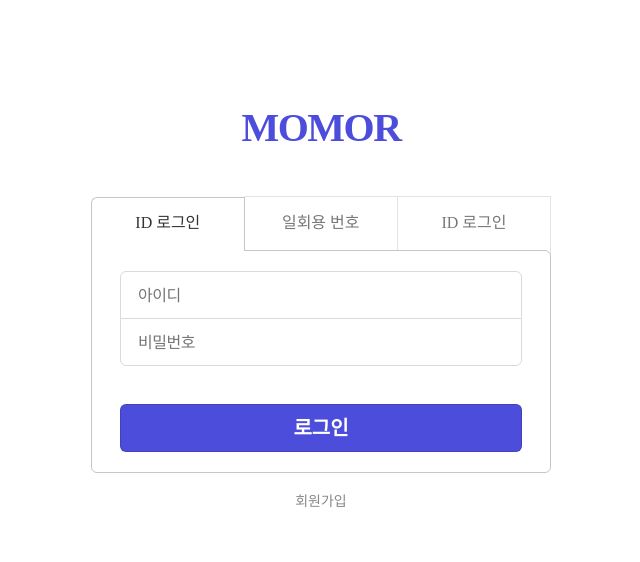
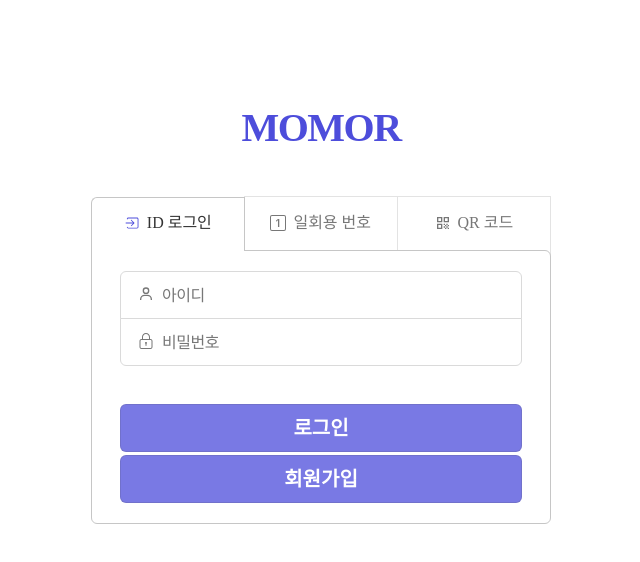
Before and after one commit to VksryIT/momor-fe, a React (Create React App) app: page /login in a window 1280 px wide. Shown: the top 562 px of the page, without its empty margins (319-959 px from the left). Built offline with nearby package versions, Linux system fonts and the light colour scheme; no server answers.

Commit message:
feat: 로그인 페이지 추가

```diff
--- a/src/pages/Login/index.scss
+++ /dev/null
@@ -1,123 +0,0 @@
-.header {
-  margin: 108px auto 0;
-  width: 200px;
-
-  .logo {
-    display: inline-block;
-    color: #4d4ddb;
-    font-size: 40px;
-    font-weight: 900;
-    letter-spacing: -1.5px;
-    text-align: center;
-    width: 100%;
-  }
-}
-
-.login_wrap {
-  width: 460px;
-  margin: 48px auto 0;
-
-  .menu_wrap {
-    display: table;
-    table-layout: fixed;
-    border-collapse: collapse;
-    width: 100%;
-
-    .menu_item {
-      display: table-cell;
-      border: 1px solid #e3e3e3;
-      color: #777777;
-      height: 61px;
-      padding-top: 17px;
-      text-align: center;
-      position: relative;
-    }
-
-    .on {
-      display: block;
-      background-color: #ffffff;
-      border: 1px solid #c6c6c6;
-      border-radius: 6px 0 0 0;
-      border-bottom: 0;
-      border-right: 0;
-      z-index: 5;
-
-      .menu_text {
-        color: #333333;
-      }
-    }
-
-    .menu_ones {
-      border-left: 1px solid #c6c6c6;
-    }
-  }
-
-  .form_wrap {
-    border: solid 1px #c6c6c6;
-    border-radius: 6px;
-    background-color: #ffffff;
-    width: 100%;
-    margin-top: -8px;
-    padding: 20px 28px;
-    position: relative;
-    z-index: 3;
-
-    .id_pw_wrap {
-      .input_row {
-        padding: 14px 17px 13px;
-        border: 1px solid #dadada;
-      }
-
-      .input_row:first-child {
-        border-radius: 6px 6px 0 0;
-      }
-
-      .input_row:last-child {
-        border-radius: 0 0 6px 6px;
-      }
-
-      .input_row + .input_row {
-        margin-top: -1px;
-      }
-
-      .input_text {
-        width: 100%;
-        font-size: 16px;
-        font-weight: 400;
-        line-height: 19px;
-        letter-spacing: -0.5px;
-        color: #222222;
-      }
-    }
-
-    .login_btn_wrap {
-      margin-top: 38px;
-
-      .login_btn {
-        width: 100%;
-        padding: 13px 0;
-        border-radius: 6px;
-        border: solid 1px rgba(0, 0, 0, 0.15);
-        background-color: #4d4ddb;
-
-        .btn_text {
-          font-size: 20px;
-          font-weight: 700;
-          line-height: 20px;
-          color: #ffffff;
-        }
-      }
-    }
-  }
-}
-
-.other_wrap {
-  padding-top: 20px;
-  text-align: center;
-
-  .join {
-    font-size: 14px;
-    line-height: 17px;
-    color: #888888;
-  }
-}
--- a/src/pages/Login/index.tsx
+++ b/src/pages/Login/index.tsx
@@ -1,47 +1,129 @@
-import './index.scss';
+import './styles.scss';
 
-import React, { FC } from 'react';
+import { LoginData } from 'api/auth/types';
+import classNames from 'classnames';
+import Button from 'components/Button';
+import { useLogin, useSignup } from 'queries/AuthQuery';
+import React, { FC, useState } from 'react';
+import { useForm, useWatch } from 'react-hook-form';
+import { BiUser } from 'react-icons/bi';
+import { Bs1Square } from 'react-icons/bs';
+import { IoIosLogIn } from 'react-icons/io';
+import { MdQrCode } from 'react-icons/md';
+import { SlLock } from 'react-icons/sl';
+
+enum FocusedField {
+  NONE = 'NONE',
+  USERNAME = 'USERNAME',
+  PASSWORD = 'PASSWORD',
+}
 
 const Login: FC = () => {
+  const {
+    control,
+    formState: { isValid },
+    register,
+    reset,
+  } = useForm<LoginData>({
+    defaultValues: {
+      username: '',
+      password: '',
+    },
+  });
+  const [username, password] = useWatch<LoginData>({ control, name: ['username', 'password'] });
+  const [focusedField, setFocusedField] = useState<FocusedField>(FocusedField.NONE);
+  const loginMutation = useLogin(reset);
+  const signupMutation = useSignup(reset);
+
+  const login = () => {
+    loginMutation.mutate({ username, password });
+  };
+
+  const signup = async () => {
+    signupMutation.mutate({ username, password });
+  };
+
   return (
-    <>
+    <div className="login_page">
       <div className="header">
         <span className="logo">MOMOR</span>
       </div>
 
       <div className="login_wrap">
-        <ul className="menu_wrap">
+        <ul className="menu">
           <li className="menu_item on">
-            <span className="menu_text">ID 로그인</span>
+            <span className="menu_text">
+              <IoIosLogIn />
+              <span className="text">ID 로그인</span>
+            </span>
           </li>
           <li className="menu_item menu_ones">
-            <span className="menu_text">일회용 번호</span>
+            <span className="menu_text">
+              <Bs1Square />
+              <span className="text">일회용 번호</span>
+            </span>
           </li>
           <li className="menu_item">
-            <span className="menu_text">ID 로그인</span>
+            <span className="menu_text">
+              <MdQrCode />
+              <span className="text">QR 코드</span>
+            </span>
           </li>
         </ul>
+
         <div className="form_wrap">
           <div className="id_pw_wrap">
             <div className="input_row">
-              <input type="text" className="input_text" placeholder="아이디" />
+              <BiUser
+                className={classNames({
+                  focused: focusedField === FocusedField.USERNAME,
+                })}
+              />
+              <input
+                {...register('username', {
+                  required: true,
+                })}
+                type="text"
+                className={classNames('input_text', {
+                  focused: focusedField === FocusedField.USERNAME,
+                })}
+                placeholder="아이디"
+                onClick={() => setFocusedField(FocusedField.USERNAME)}
+                onBlur={() => setFocusedField(FocusedField.NONE)}
+              />
             </div>
             <div className="input_row">
-              <input type="text" className="input_text" placeholder="비밀번호" />
+              <SlLock
+                className={classNames({
+                  focused: focusedField === FocusedField.PASSWORD,
+                })}
+              />
+              <input
+                {...register('password', {
+                  required: true,
+                })}
+                type="text"
+                className={classNames('input_text', {
+                  focused: focusedField === FocusedField.PASSWORD,
+                })}
+                placeholder="비밀번호"
+                onClick={() => setFocusedField(FocusedField.PASSWORD)}
+                onBlur={() => setFocusedField(FocusedField.NONE)}
+              />
             </div>
           </div>
+
           <div className="login_btn_wrap">
-            <button type="submit" className="login_btn">
+            <Button className="login_btn" disabled={!isValid} onClick={login}>
               <span className="btn_text">로그인</span>
-            </button>
+            </Button>
+            <Button className="login_btn" disabled={!isValid} onClick={signup}>
+              <span className="btn_text">회원가입</span>
+            </Button>
           </div>
         </div>
       </div>
-
-      <div className="other_wrap">
-        <span className="join">회원가입</span>
-      </div>
-    </>
+    </div>
   );
 };
 
--- /dev/null
+++ b/src/pages/Login/styles.scss
@@ -0,0 +1,147 @@
+@import '/src/styles/colors.scss';
+
+.login_page {
+  .header {
+    margin: 108px auto 0;
+    width: 200px;
+
+    .logo {
+      display: inline-block;
+      color: $iris-color;
+      font-size: 40px;
+      font-weight: 900;
+      letter-spacing: -1.5px;
+      text-align: center;
+      width: 100%;
+    }
+  }
+
+  .login_wrap {
+    width: 460px;
+    margin: 48px auto 0;
+
+    .menu {
+      display: table;
+      table-layout: fixed;
+      border-collapse: collapse;
+      width: 100%;
+
+      .menu_item {
+        display: table-cell;
+        border: 1px solid #e3e3e3;
+        color: #777777;
+        height: 61px;
+        padding-top: 17px;
+        position: relative;
+        cursor: pointer;
+
+        .menu_text {
+          display: flex;
+          align-items: center;
+          justify-content: center;
+          gap: 7px;
+        }
+      }
+
+      .on {
+        display: block;
+        background-color: #ffffff;
+        border: 1px solid #c6c6c6;
+        border-radius: 6px 0 0 0;
+        border-bottom: 0;
+        border-right: 0;
+        z-index: 5;
+
+        svg {
+          color: $iris-color;
+        }
+
+        .text {
+          color: #333333;
+        }
+      }
+
+      .menu_ones {
+        border-left: 1px solid #c6c6c6;
+      }
+    }
+
+    .form_wrap {
+      border: solid 1px #c6c6c6;
+      border-radius: 6px;
+      background-color: #ffffff;
+      width: 100%;
+      margin-top: -8px;
+      padding: 20px 28px;
+      position: relative;
+      z-index: 3;
+
+      .id_pw_wrap {
+        .input_row {
+          display: flex;
+          color: #222222;
+          padding: 14px 17px 13px;
+          border: 1px solid #dadada;
+          width: 100%;
+
+          svg,
+          .input_text::placeholder {
+            color: #777777;
+          }
+
+          .input_text {
+            flex: 1;
+            font-size: 16px;
+            font-weight: 400;
+            line-height: 19px;
+            letter-spacing: -0.5px;
+            margin-left: 8px;
+            padding-right: 30px;
+          }
+
+          svg.focused {
+            color: $iris-color;
+          }
+          .input_text.focused {
+            color: #222222;
+          }
+        }
+
+        .input_row:first-child {
+          border-radius: 6px 6px 0 0;
+        }
+
+        .input_row:last-child {
+          border-radius: 0 0 6px 6px;
+        }
+
+        .input_row + .input_row {
+          margin-top: -1px;
+        }
+      }
+
+      .login_btn_wrap {
+        margin-top: 38px;
+
+        .login_btn {
+          width: 100%;
+          padding: 13px 0;
+          border-radius: 6px;
+          border: solid 1px rgba(0, 0, 0, 0.15);
+          background-color: $iris-color;
+
+          .btn_text {
+            font-size: 20px;
+            font-weight: 700;
+            line-height: 20px;
+            color: #ffffff;
+          }
+        }
+
+        .login_btn:first-child {
+          margin-bottom: 3px;
+        }
+      }
+    }
+  }
+}
--- /dev/null
+++ b/src/styles/colors.scss
@@ -0,0 +1 @@
+$iris-color: #4d4ddb;
```
